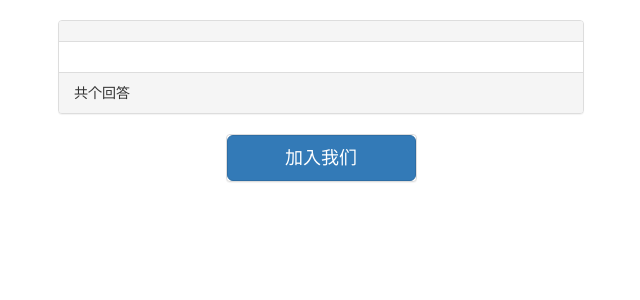
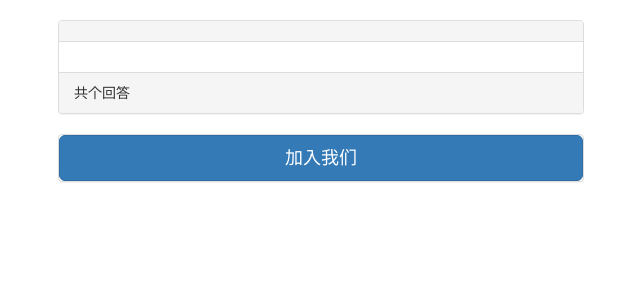
Before and after one commit to Twotiger/iforj, a Django app: template qa/templates/question.html in a window 1280 px wide. Shown: the part 52-352 px from the top of the page, without its empty margins (319-959 px from the left). Run offline with Django 3.2, Linux system fonts and the light colour scheme; the template is opened without the code that fills it, so the values that code supplies are empty; parts of the project's set-up code (start-up, migrations or seed data) failed here and were passed over; some libraries are stand-ins or nearby versions.

Commit message:
美化
美化

```diff
--- a/qa/templates/question.html
+++ b/qa/templates/question.html
@@ -225,12 +225,12 @@
         {% endifequal %}
 
     {% else %}
-        <div class="col-md-6 col-md-offset-3" >
+
             <div class="panel panel-default apanel">
                 <button type="button" class="btn btn-primary btn-lg btn-block" data-toggle="modal"
                         data-target="#login">加入我们</button>
             </div>
-        </div>
+
     {% endif %}
     </div>
 {% endif %}
```
